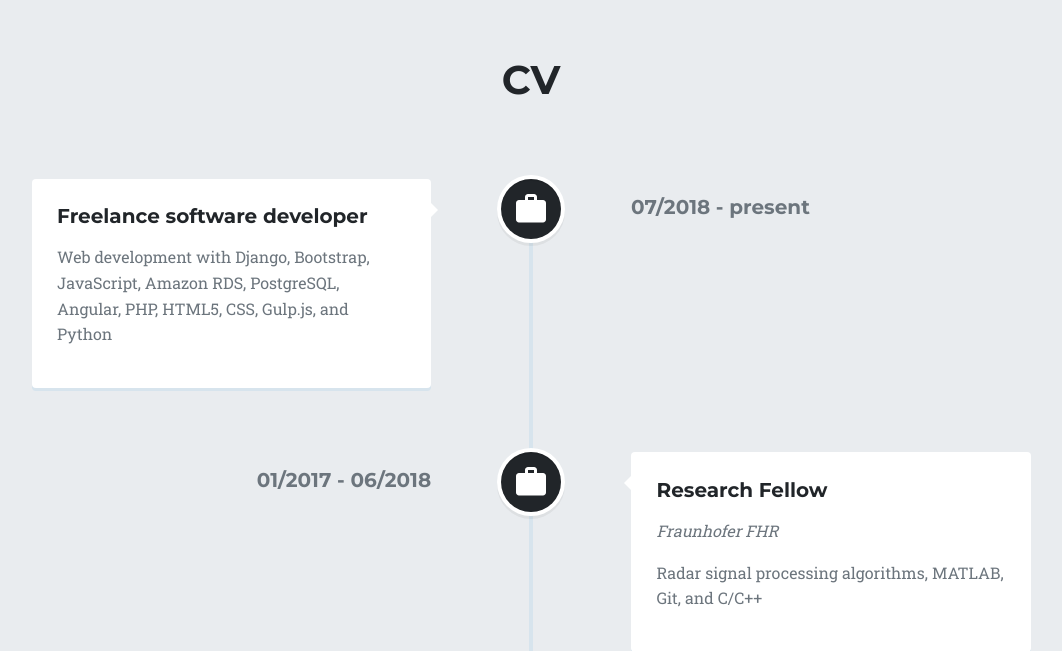
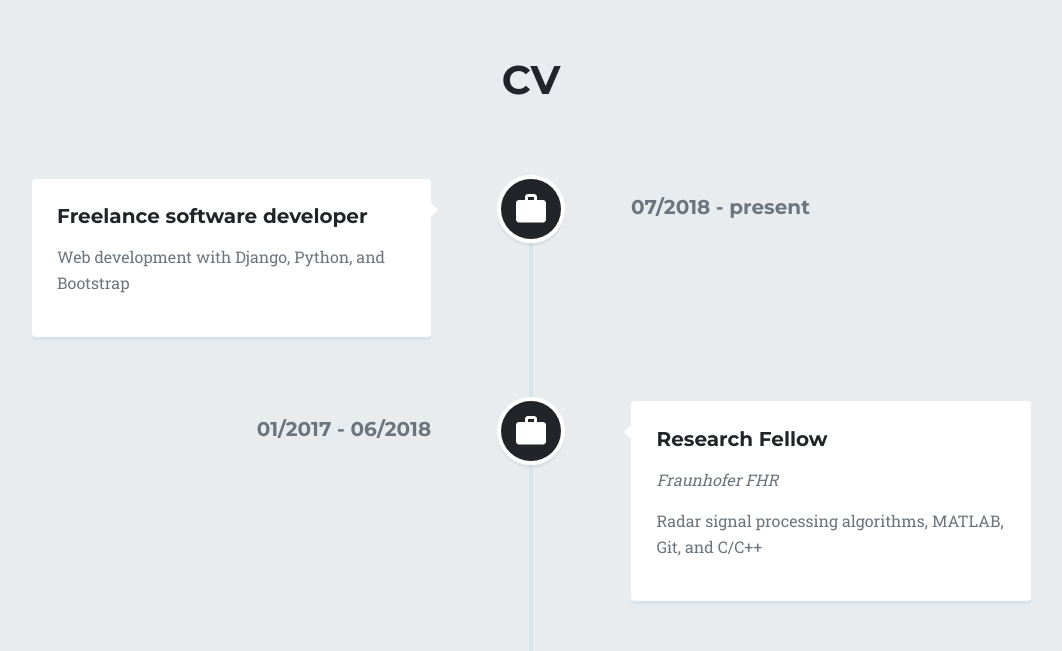
Before and after one commit to sebstemmer/django-website-with-blog, a Django app: page / in a window 1280 px wide. Shown: the part 1471-2122 px from the top of the page, without its empty margins (109-1171 px from the left). Run offline with Django 3.2, Linux system fonts and the light colour scheme; parts of the project's set-up code (start-up, migrations or seed data) failed here and were passed over; some libraries are stand-ins or nearby versions; some web fonts are replaced.

Commit message:
changed CV content

```diff
--- a/mywebsite/mainpage/templates/mainpage/index.html
+++ b/mywebsite/mainpage/templates/mainpage/index.html
@@ -93,8 +93,7 @@
             <div class="cv_cd-timeline__content cv_js-cd-content">
               <h5 class="cv_cd-timeline__date text-muted">07/2018 - present</h5>
               <h5>Freelance software developer</h5>
-              <p class="text-muted">Web development with Django, Bootstrap, JavaScript, Amazon RDS, PostgreSQL, Angular,
-                PHP, HTML5, CSS, Gulp.js, and Python</p>
+              <p class="text-muted">Web development with Django, Python, and Bootstrap</p>
             </div>
           </div>
 
```
